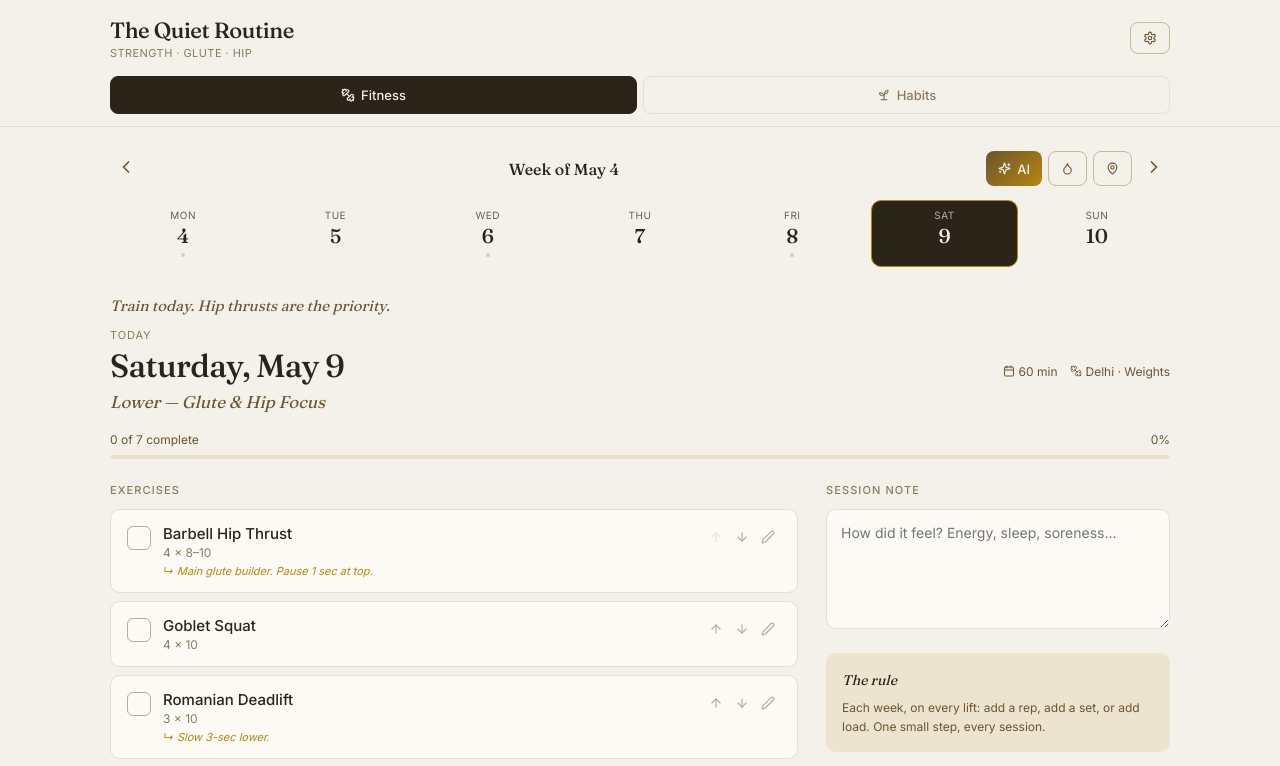
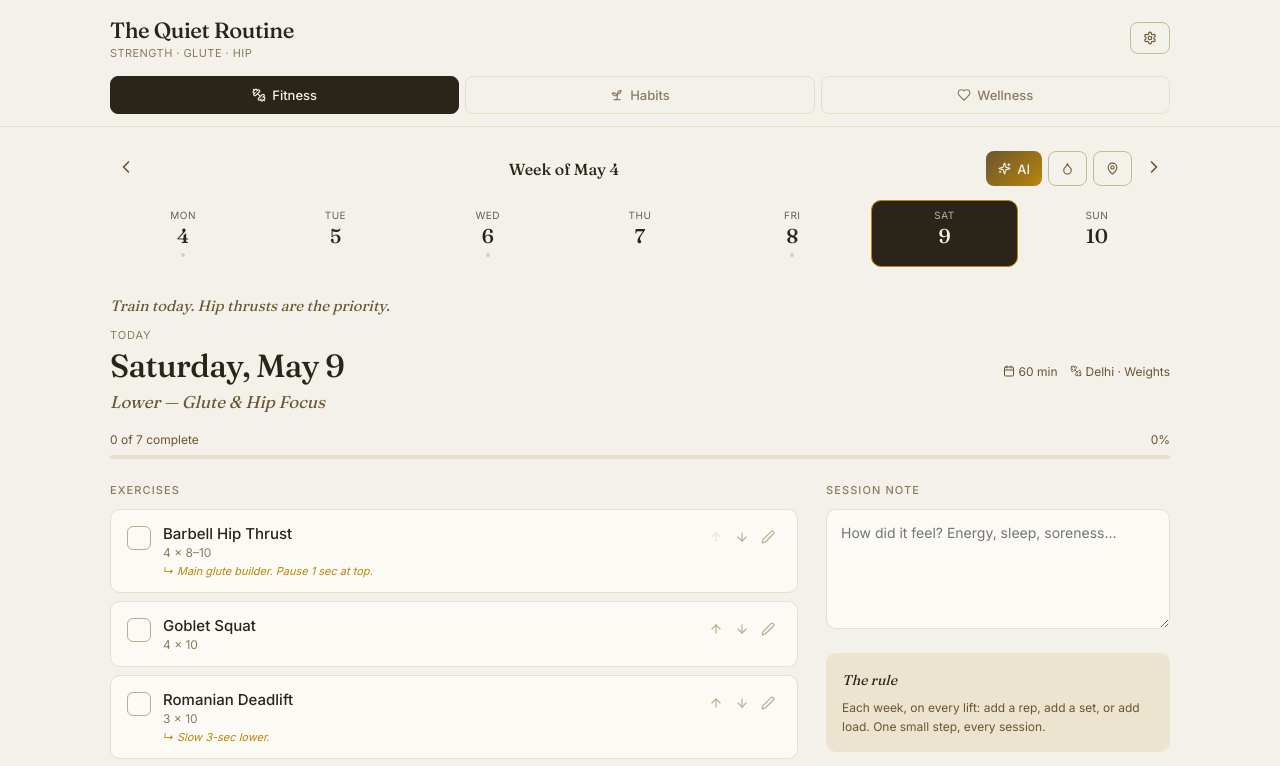
Before and after one commit to manishayadav2693/quiet-routine, a React (Vite) app: page / in a window 1280 px wide. Shown: the top 766 px of the page. Built offline with nearby package versions, Linux system fonts and the light colour scheme.

Commit message:
Update App.jsx

```diff
--- a/src/App.jsx
+++ b/src/App.jsx
@@ -1,7 +1,8 @@
 import React, { useState, useEffect } from "react";
-import { Settings, Download, X, Dumbbell, Sprout } from "lucide-react";
+import { Settings, Download, X, Dumbbell, Sprout, Heart } from "lucide-react";
 import FitnessModule from "./Fitness.jsx";
 import HabitsModule from "./Habits.jsx";
+import WellnessModule from "./Wellness.jsx";
 
 function loadApiKey() { return localStorage.getItem("anthropic_api_key") || ""; }
 function saveApiKey(key) {
@@ -126,7 +127,7 @@ export default function App() {
               The Quiet Routine
             </div>
             <div style={{ fontSize: 11, color: "#8A7B5E", marginTop: 2, letterSpacing: "0.04em", textTransform: "uppercase" }}>
-              {activeModule === "fitness" ? "Strength · Glute · Hip" : "Daily practices"}
+              {activeModule === "fitness" ? "Strength · Glute · Hip" : activeModule === "habits" ? "Daily practices" : "Skin · Cycle · Patterns"}
             </div>
           </div>
           <button className="ft-btn ft-btn-ghost" onClick={() => setSettingsOpen(true)} style={{ padding: "8px 12px" }}>
@@ -141,6 +142,9 @@ export default function App() {
           <button className={`module-tab ${activeModule === "habits" ? "active" : ""}`} onClick={() => switchModule("habits")}>
             <Sprout size={14} /> Habits
           </button>
+          <button className={`module-tab ${activeModule === "wellness" ? "active" : ""}`} onClick={() => switchModule("wellness")}>
+  <Heart size={14} /> Wellness
+</button>
         </div>
       </div>
 
@@ -150,6 +154,7 @@ export default function App() {
 
       {activeModule === "fitness" && <FitnessModule onOpenSettings={() => setSettingsOpen(true)} />}
       {activeModule === "habits" && <HabitsModule />}
+      {activeModule === "wellness" && <WellnessModule />}
 
       {settingsOpen && <SettingsModal onClose={() => setSettingsOpen(false)} />}
     </div>
```
